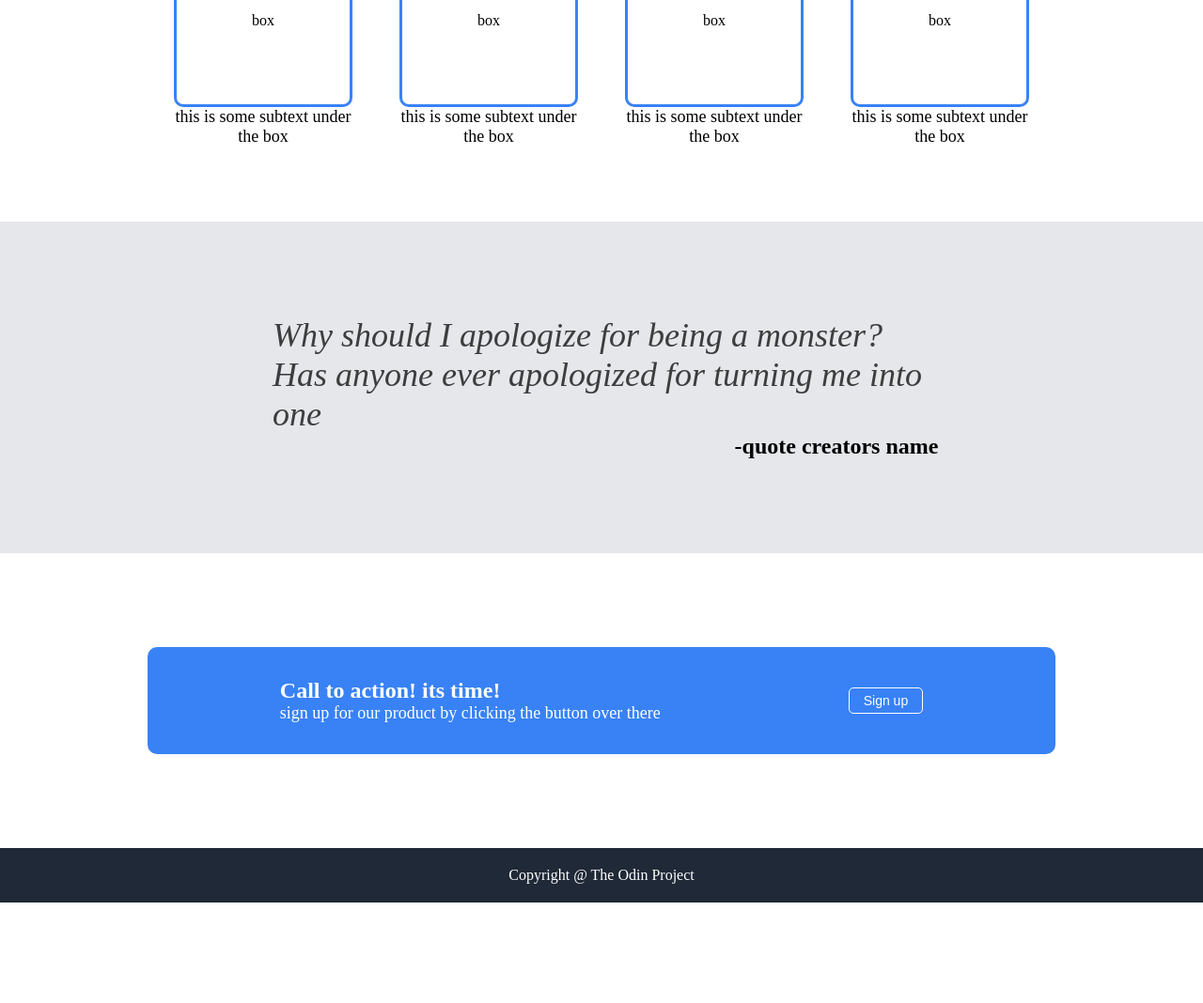
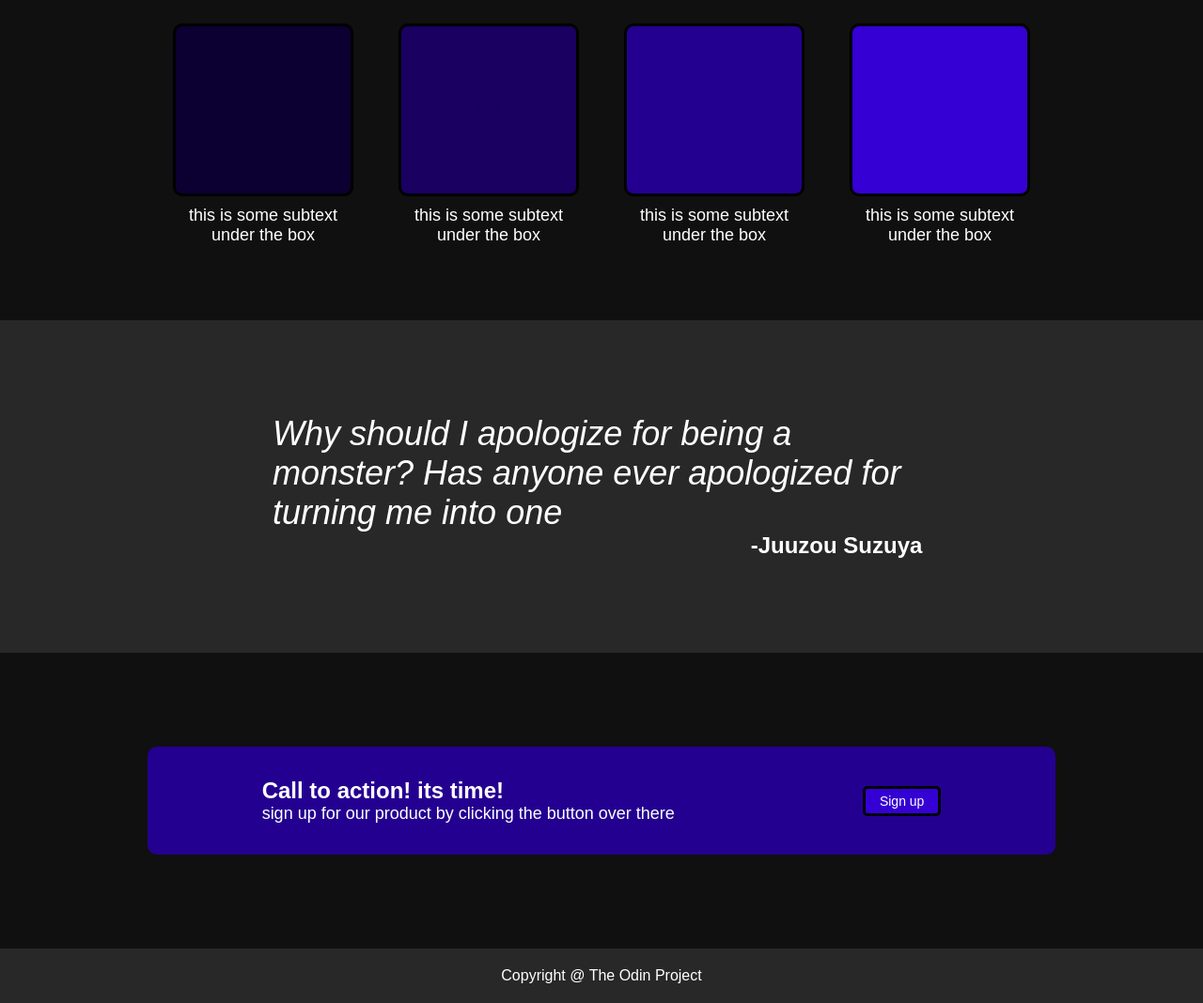
Before and after one commit to Mxrcos13/Landing-Page, a plain HTML site: page index.html in a window 1280 px wide. Shown: the part 693-1761 px from the top of the page at 94% size. Before the commit the page ends 1654 px from the top, so only its background shows below. Drawn offline with Linux system fonts and the light colour scheme.

Commit message:
added my own color and added a picture

```diff
--- a/index.html
+++ b/index.html
@@ -23,40 +23,42 @@
               <div class="info-body">This Website has some text that goes here under the main title. its smaller font and the color is lower contrast</div>
               <button class="upper-button">Sign Up</button>
             </div>
-              <div class="image">Image Placeholder</div>
+              <img class="image" src="./pics/Navy+Light+Weight.jpg" height="300px" width="500px">
           </div>
       </div>
       <div class="middle">
         <div class="boxhead">Some Random Text</div>
           <div class="boxes">
             <div class="boxbox">
-              <div class="box">box</div>
+              <div class="box boxone">box</div>
               <div class="boxtext">this is some subtext under the box</div>
             </div>
             <div class="boxbox">
-              <div class="box">box</div>
+              <div class="box boxtwo">box</div>
               <div class="boxtext">this is some subtext under the box</div>
             </div>
             <div class="boxbox">
-              <div class="box">box</div>
+              <div class="box boxthree">box</div>
               <div class="boxtext">this is some subtext under the box</div>
             </div>
             <div class="boxbox">
-              <div class="box">box</div>
+              <div class="box boxfour">box</div>
               <div class="boxtext">this is some subtext under the box</div>
             </div>
           </div>
       </div>
       <div class="middle-two">
         <div class="quote">Why should I apologize for being a monster? Has anyone ever apologized for turning me into one</div>
-        <div class="credit">-quote creators name</div>
+        <div class="credit">-Juuzou Suzuya</div>
       </div>
-      <div class="bluebox">
-        <div class="boxfont">
-          <div class="fonthead">Call to action! its time!</div>
-          <div class="fontbody">sign up for our product by clicking the button over there</div>
+      <div class="lower">
+        <div class="bluebox">
+          <div class="boxfont">
+            <div class="fonthead">Call to action! its time!</div>
+            <div class="fontbody">sign up for our product by clicking the button over there</div>
+          </div>
+          <button class="lower-button">Sign up</button>
         </div>
-        <button class="lower-button">Sign up</button>
       </div>
       <div class="footer">Copyright @ The Odin Project</div>
     </body>
--- a/styles.css
+++ b/styles.css
@@ -3,11 +3,12 @@ body {
     flex-direction: column;
     padding: 0;
     margin: 0;
+    font-family: sans-serif;
 }
 
 .upper {
-    padding-bottom: 100px;
-    background-color: #1F2937;
+    padding-bottom: 120px;
+    background-color: #282828;
 }
 
 .header {
@@ -63,13 +64,8 @@ body {
     height: 30px;
 }
 
-.image {
-    display: flex;
-    justify-content: center;
-    align-items: center;
-    font-size: 24px;
-    padding: 100px 160px;
-    background-color:#E5E7EB;
+.middle {
+    background-color:#101010;;
 }
 .boxhead {
     display: flex;
@@ -77,6 +73,7 @@ body {
     font-size: 36px;
     font-weight: 900;
     padding: 40px;
+    color: white;
 }
 
 .boxes {
@@ -93,7 +90,7 @@ body {
 
 .box {
     padding: 80px;
-    border: #3882F6;
+    border: black;
     border-style: solid;
     border-radius: 10px;
     align-self: center;
@@ -103,6 +100,8 @@ body {
     width: 200px;
     font-size: 18px;
     text-align: center;
+    color: white;
+    padding-top: 10px;
 }
 
 .middle-two {
@@ -110,7 +109,7 @@ body {
     flex-direction: column;
     align-items: center;
     padding: 30px;
-    background-color:#E5E7EB;;
+    background-color:#282828;
     padding-top: 100px;
     padding-bottom: 100px;
 }
@@ -119,12 +118,12 @@ body {
     font-size: 36px;
     font-style: italic;
     width: 700px;
-    color: rgb(61, 61, 61);
+    color: white
 }
 
 .credit {
     padding-left: 500px;
-    color: rgb(0, 0, 0);
+    color: white;
     font-weight:bolder;
     font-size: 24px;
 }
@@ -135,14 +134,14 @@ body {
     gap: 200px;
     width:fit-content;
     padding: 30px;
-    border:#3882F6;
+    border:#240090;
     border-style: solid;
     margin:auto;
     margin-top: 100px;
     margin-bottom: 100px;
     width: 900px;
     border-radius: 10px;
-    background-color: #3882F6;
+    background-color: #240090;
 }
 
 .boxfont {
@@ -152,9 +151,9 @@ body {
 
 .lower-button {
     align-self: center;
-    border-color: white;
+    border-color: black;
     border-style: solid;
-    border-width: 1px;
+    border-width: 3px;
     padding-top: 5px;
     padding-bottom: 5px;
     padding-left: 15px;
@@ -174,14 +173,38 @@ body {
 .footer {
     display: flex;
     justify-content: center;
-    background-color:#1F2937;
+    background-color:#282828;
     padding: 20px;
     color: white;
 }
 
 button {
-    background-color: #3882F6;
+    background-color: #3500D3;
     border-radius: 5px;
     font-size: 14px;
     color: white;
 }
+
+.boxone {
+    background-color: #0C0032;
+    color:#0C0032;
+}
+
+.boxtwo {
+    color: #190061;
+    background-color: #190061;
+}
+
+.boxthree {
+    background-color: #240090;
+    color: #240090;
+}
+
+.boxfour {
+    background-color: #3500D3;
+    color: #3500D3;
+}
+
+.lower {
+    background-color: #101010;
+}
```
Also changed, not shown: pics/Navy+Light+Weight.jpg (added).
